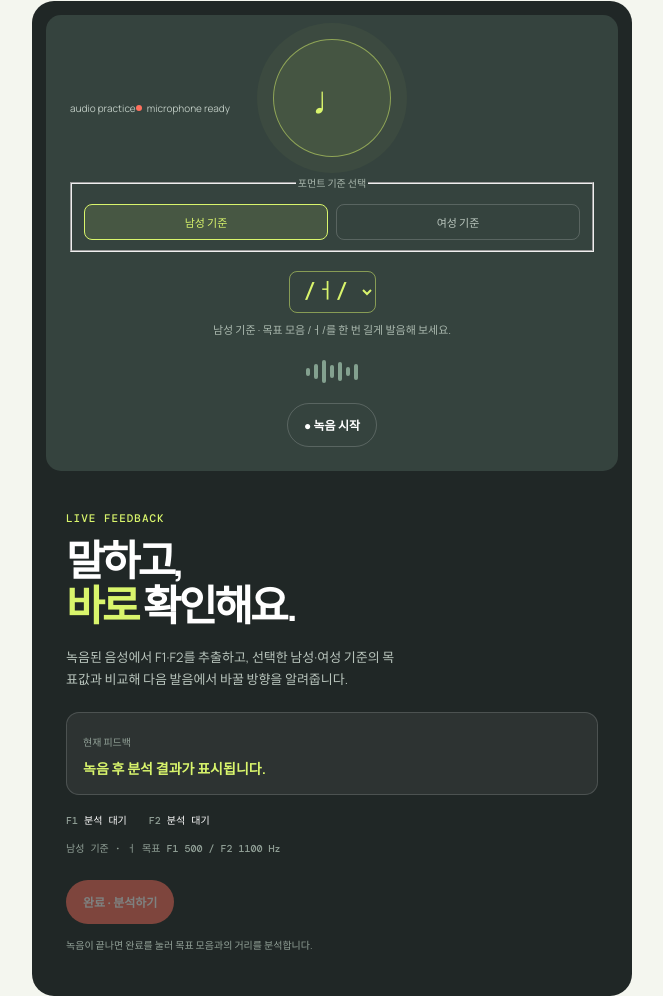
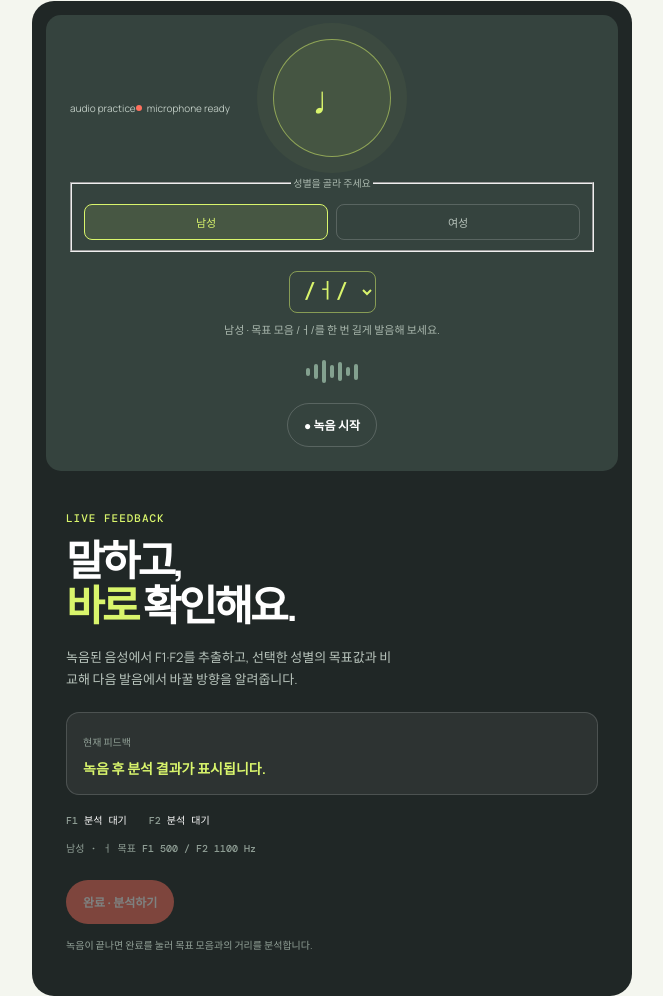
Before and after one commit to ness-96/gaga, a plain HTML site: page index.html in a window 1280 px wide. Shown: the part 1608-2604 px from the top of the page, without its empty margins (308-971 px from the left). Drawn offline with nearby package versions, Linux system fonts and the light colour scheme.

Commit message:
Clarify gender selection labels

```diff
--- a/index.html
+++ b/index.html
@@ -287,17 +287,17 @@
           <div class="practice-audio-head"><span>audio practice</span><span class="live-dot"><i></i> microphone ready</span></div>
           <div class="mic-orb" id="micOrb">♩</div>
           <fieldset class="voice-profile">
-            <legend>포먼트 기준 선택</legend>
+            <legend>성별을 골라 주세요</legend>
             <div class="voice-profile-options">
-              <label><input type="radio" name="voiceProfile" value="male" checked /><span>남성 기준</span></label>
-              <label><input type="radio" name="voiceProfile" value="female" /><span>여성 기준</span></label>
+              <label><input type="radio" name="voiceProfile" value="male" checked /><span>남성</span></label>
+              <label><input type="radio" name="voiceProfile" value="female" /><span>여성</span></label>
             </div>
           </fieldset>
           <select class="vowel-select" id="vowelSelect" aria-label="목표 모음 선택">
             <option value="ㅓ">/ㅓ/</option>
             <option value="ㅗ">/ㅗ/</option>
           </select>
-          <div class="audio-hint" id="audioHint">남성 기준 · 목표 모음을 보고 발음해 보세요.</div>
+          <div class="audio-hint" id="audioHint">남성 · 목표 모음을 보고 발음해 보세요.</div>
           <div class="audio-wave" id="audioWave"><i></i><i></i><i></i><i></i><i></i><i></i><i></i></div>
           <audio class="audio-player" id="audioPlayer" controls></audio>
           <button class="audio-record-button" id="audioRecordButton">● 녹음 시작</button>
@@ -305,10 +305,10 @@
         <div class="practice-feedback">
           <div class="section-kicker mono">live feedback</div>
           <h3>말하고,<br /><em>바로</em> 확인해요.</h3>
-          <p>녹음된 음성에서 F1·F2를 추출하고, 선택한 남성·여성 기준의 목표값과 비교해 다음 발음에서 바꿀 방향을 알려줍니다.</p>
+          <p>녹음된 음성에서 F1·F2를 추출하고, 선택한 성별의 목표값과 비교해 다음 발음에서 바꿀 방향을 알려줍니다.</p>
           <div class="feedback-card"><span>현재 피드백</span><strong id="feedbackText">녹음 후 분석 결과가 표시됩니다.</strong></div>
           <div class="feedback-metrics"><span>F1 <b id="f1Value">분석 대기</b></span><span>F2 <b id="f2Value">분석 대기</b></span></div>
-          <div class="target-reference" id="targetReference">남성 기준 · ㅓ 목표 F1 500 / F2 1100 Hz</div>
+          <div class="target-reference" id="targetReference">남성 · ㅓ 목표 F1 500 / F2 1100 Hz</div>
           <button class="record-button" id="recordButton" disabled>완료 · 분석하기</button>
           <div class="practice-note">녹음이 끝나면 완료를 눌러 목표 모음과의 거리를 분석합니다.</div>
         </div>
@@ -405,7 +405,7 @@
     const f1Value = document.getElementById('f1Value');
     const f2Value = document.getElementById('f2Value');
     const voiceProfileInputs = [...document.querySelectorAll('input[name="voiceProfile"]')];
-    const profileLabels = { male: '남성 기준', female: '여성 기준' };
+    const profileLabels = { male: '남성', female: '여성' };
     const targetVowels = {
       male: {
         'ㅓ': { f1: 500, f2: 1100 },
```
